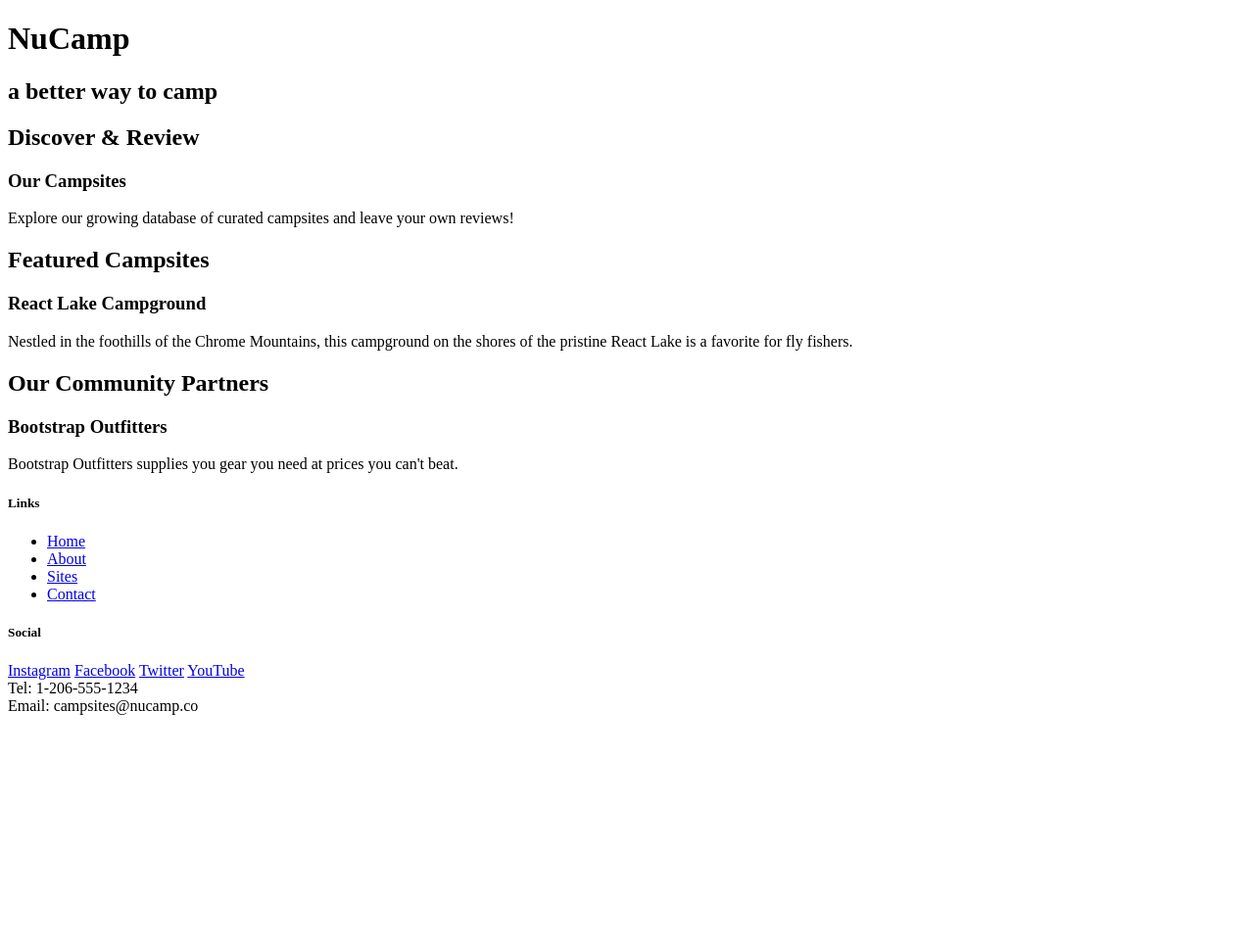
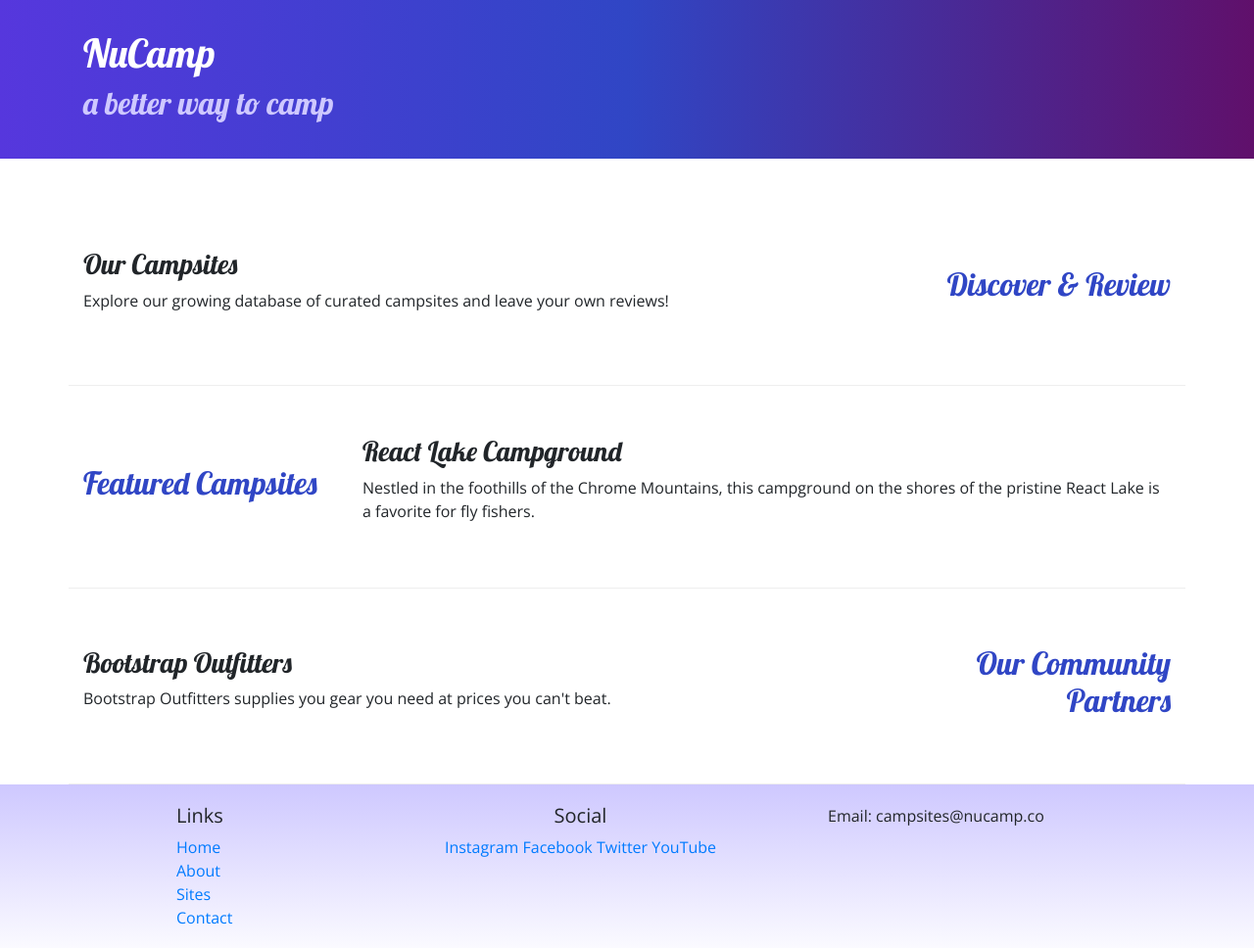
Before and after one commit to croberembt/nucampsite, a website: page index.html in a window 1280 px wide. Shown: the whole page at 98% size. Before the commit the page ends 800 px from the top, so only its background shows below. Drawn offline with nearby package versions, Linux system fonts and the light colour scheme; files that its build step writes are made by us from their sources.

Commit message:
Second commit

```diff
--- a/index.html
+++ b/index.html
@@ -2,59 +2,96 @@
 <html lang="en">
 
 <head>
+    <!-- Required meta tags always come first -->
     <meta charset="utf-8" />
+    <meta name="viewport" content="width=device-width, initial-scale=1" />
+
+    <!-- Bootstrap CSS -->
+    <link rel="stylesheet" href="node_modules/bootstrap/dist/css/bootstrap.min.css" />
+
+    <!-- Additional CSS must be placed after Bootstrap CSS -->
+    <link rel="stylesheet" href="https://fonts.googleapis.com/css?family=Lobster|Open+Sans" />
+    <link rel="stylesheet" href="css/styles.css" />
+
     <title>NuCamp: A Better Way To Camp</title>
 </head>
 
 <body>
 
-    <header>
-        <div>
+    <header class="jumbotron jumbotron-fluid">
+        <div class="container">
+            <div class="row">
+                <div class="col">
                     <h1>NuCamp</h1>
                     <h2>a better way to camp</h2>
                 </div>
+            </div>
+        </div>
     </header>
 
-    <div>
-        <h2>Discover & Review</h2>
+    <div class="container">
+        <div class="row row-content align-items-center">
+            <div class="col-sm-4 order-sm-last col-md-3">
+                <h2 class="text-sm-right">Discover & Review</h2>
+            </div>
+            <div class="col">
                 <h3>Our Campsites</h3>
                 <p>Explore our growing database of curated campsites and leave your own reviews!</p>
             </div>
+        </div>
 
-    <div>
+        <div class="row row-content align-items-center">
+            <div class="col-sm-4 col-md-3">
                 <h2>Featured Campsites</h2>
+            </div>
+            <div class="col">
                 <h3>React Lake Campground</h3>
                 <p>Nestled in the foothills of the Chrome Mountains, this campground on the shores of the pristine React Lake is a favorite for fly fishers.</p>
             </div>
+        </div>
 
-    <div>
-        <h2>Our Community Partners</h2>
+        <div class="row row-content align-items-center">
+            <div class="col-sm-4 order-sm-last col-md-3">
+                <h2 class="text-sm-right">Our Community Partners</h2>
+            </div>
+            <div class="col">
                 <h3>Bootstrap Outfitters</h3>
                 <p>Bootstrap Outfitters supplies you gear you need at prices you can't beat.</p>
             </div>
+        </div>
+    </div>
 
     <footer>
-        <div>
+        <div class="container">
+            <div class="row">
+                <div class="col-4 col-sm-2 offset-1">
                     <h5>Links</h5>
-            <ul>
+                    <ul class="list-unstyled">
                         <li><a href="#">Home</a></li>
                         <li><a href="#">About</a></li>
                         <li><a href="#">Sites</a></li>
                         <li><a href="#">Contact</a></li>
                     </ul>
                 </div>
-        <div>
+                <div class="col-6 col-sm-5 text-center">
                     <h5>Social</h5>
                     <a href="http://instagram.com/">Instagram</a>
                     <a href="http://facebook.com/">Facebook</a>
                     <a href="http://twitter.com/">Twitter</a>
                     <a href="http://youtube.com/">YouTube</a>
                 </div>
-        <div>
+                <div class="col-sm-4"
                     Tel: 1-206-555-1234<br />
                     Email: campsites@nucamp.co
                 </div>
+            </div>
+        </div>
     </footer>
+
+    <!-- jQuery must come first, then Popper.js, then the Bootstrap JavaScript plugins.-->
+    <script src="node_modules/jquery/dist/jquery.slim.min.js"></script>
+    <script src="node_modules/popper.js/dist/umd/popper.min.js"></script>
+    <script src="node_modules/bootstrap/dist/js/bootstrap.min.js"></script>
 
 </body>
 
--- /dev/null
+++ b/styles.css
@@ -0,0 +1,32 @@
+body {
+    font-family: "Open Sans", sans-serif;
+}
+
+h1, h2, h3 {
+    font-family: "Lobster", cursive;
+}
+
+h2 {
+    color: #3046C5;
+}
+
+header h2 {
+    color: #CEC8FF;
+}
+
+footer {
+    background-image: linear-gradient(#CEC8FF, white);
+    padding: 20px 0;
+}
+
+.jumbotron {
+    padding: 30px;
+    background-image: linear-gradient(to right, #5637DD, #3046C5, #60106B);
+    color: white;
+}
+
+.row-content {
+    padding: 50px 0;
+    border-bottom: 1px ridge;
+    min-height: 200px;
+}
```
Also changed, not shown: package.json (+9 -3 lines), 2 other files. Lines whose indentation alone changed are shown as unchanged.
